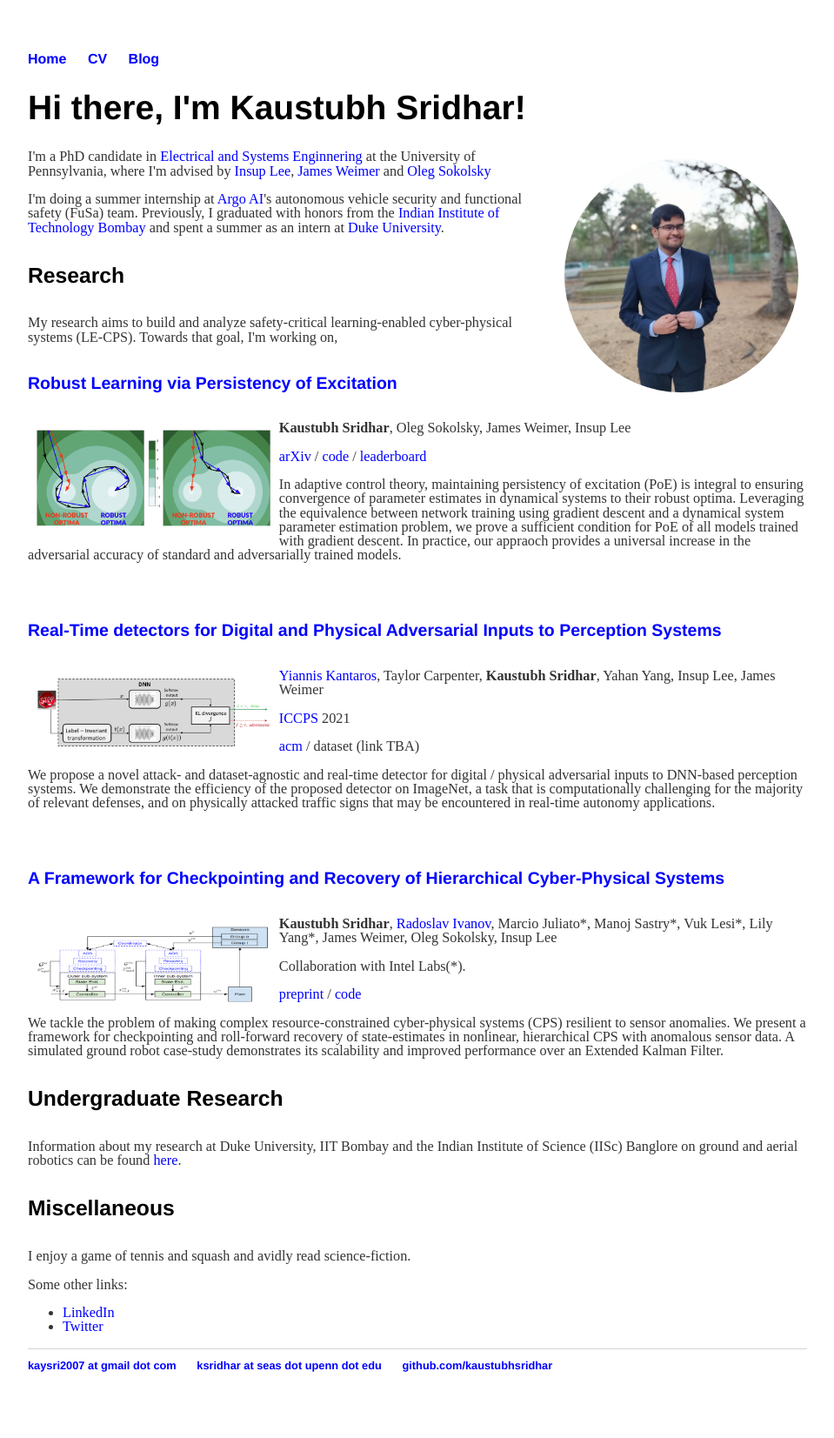
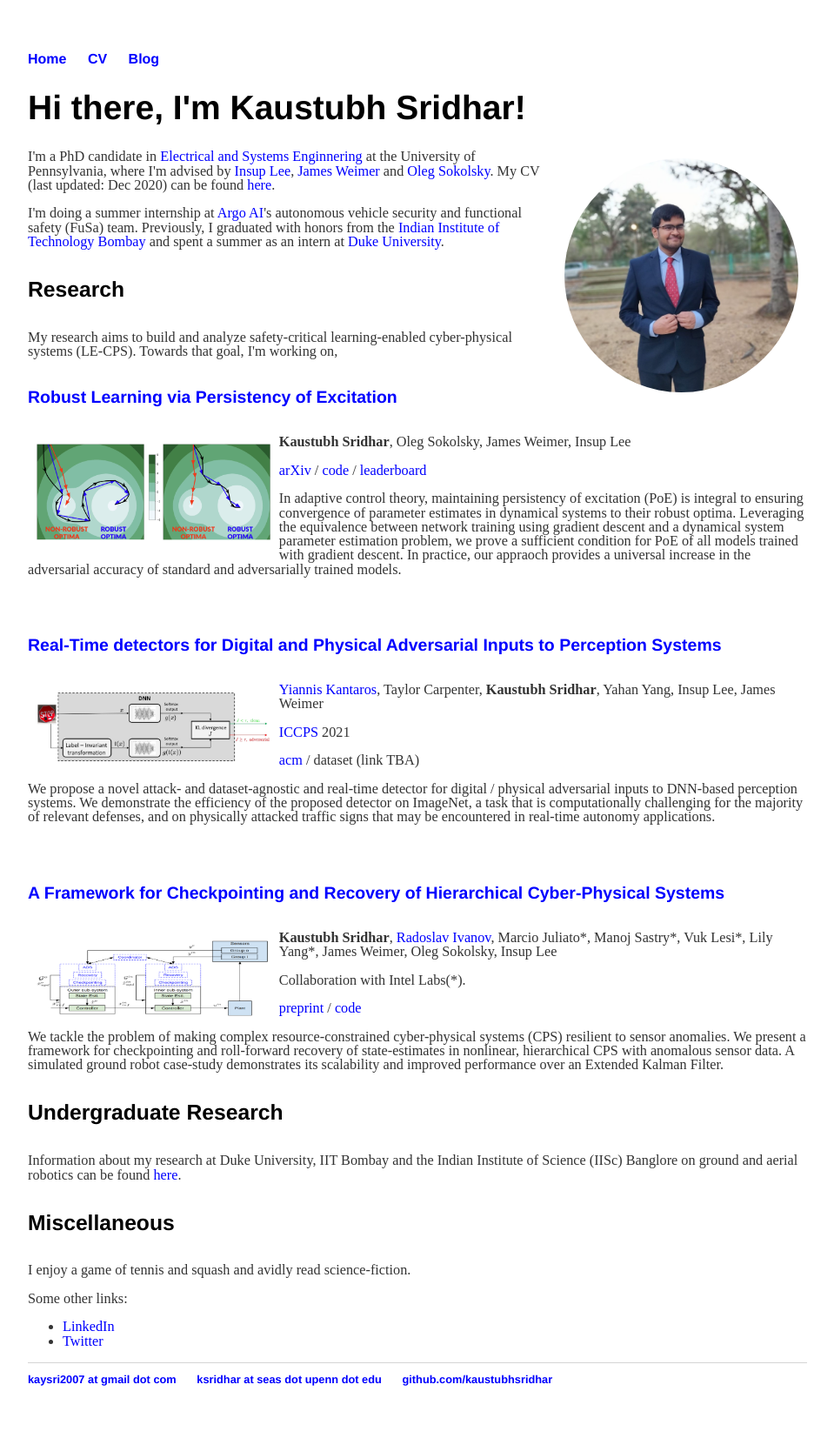
Before and after one commit to kaustubhsridhar/kaustubhsridhar_old.github.io, a Jekyll site: the page built from index.html, in a window 1280 px wide. Shown: the whole page at 87% size, without its empty margins (160-1119 px from the left). Built offline with Jekyll 4.4.1, drawn with Linux system fonts in a browser that asks for light colours.

Commit message:
updated index

```diff
--- a/index.html
+++ b/index.html
@@ -6,7 +6,8 @@
 <div class="blurb">
 	<font size="-1"><h1>Hi there, I'm Kaustubh Sridhar!</h1>
 	<img src="/dp.png" alt="Kaustubh Sridhar" align="right" style="width:30%; padding: 10px;" class="img_dp">
-	<p>I'm a PhD candidate in <a href="https://www.ese.upenn.edu/">Electrical and Systems Enginnering</a> at the University of Pennsylvania, where I'm advised by <a href="https://www.cis.upenn.edu/~lee/home/index.shtml">Insup Lee</a>, <a href="https://www.seas.upenn.edu/~weimerj/research.html">James Weimer</a> and <a href="https://www.seas.upenn.edu/directory/profile.php?ID=91">Oleg Sokolsky</a></p>
+	<p>I'm a PhD candidate in <a href="https://www.ese.upenn.edu/">Electrical and Systems Enginnering</a> at the University of Pennsylvania, where I'm advised by <a href="https://www.cis.upenn.edu/~lee/home/index.shtml">Insup Lee</a>, <a href="https://www.seas.upenn.edu/~weimerj/research.html">James Weimer</a> and <a href="https://www.seas.upenn.edu/directory/profile.php?ID=91">Oleg Sokolsky</a>.
+	My CV (last updated: Dec 2020) can be found <a href="https://kaustubhsridhar.github.io/cv.pdf">here</a>.</p>
 	<p>I'm doing a summer internship at <a href="https://www.argo.ai/">Argo AI</a>'s autonomous vehicle security and functional safety (FuSa) team. Previously, I graduated with honors from the <a href="https://www.iitb.ac.in/">Indian Institute of Technology Bombay</a> and spent a summer as an intern at <a href="https://ece.duke.edu/">Duke University</a>.</p>
 
 	<h4>Research</h4>
```
